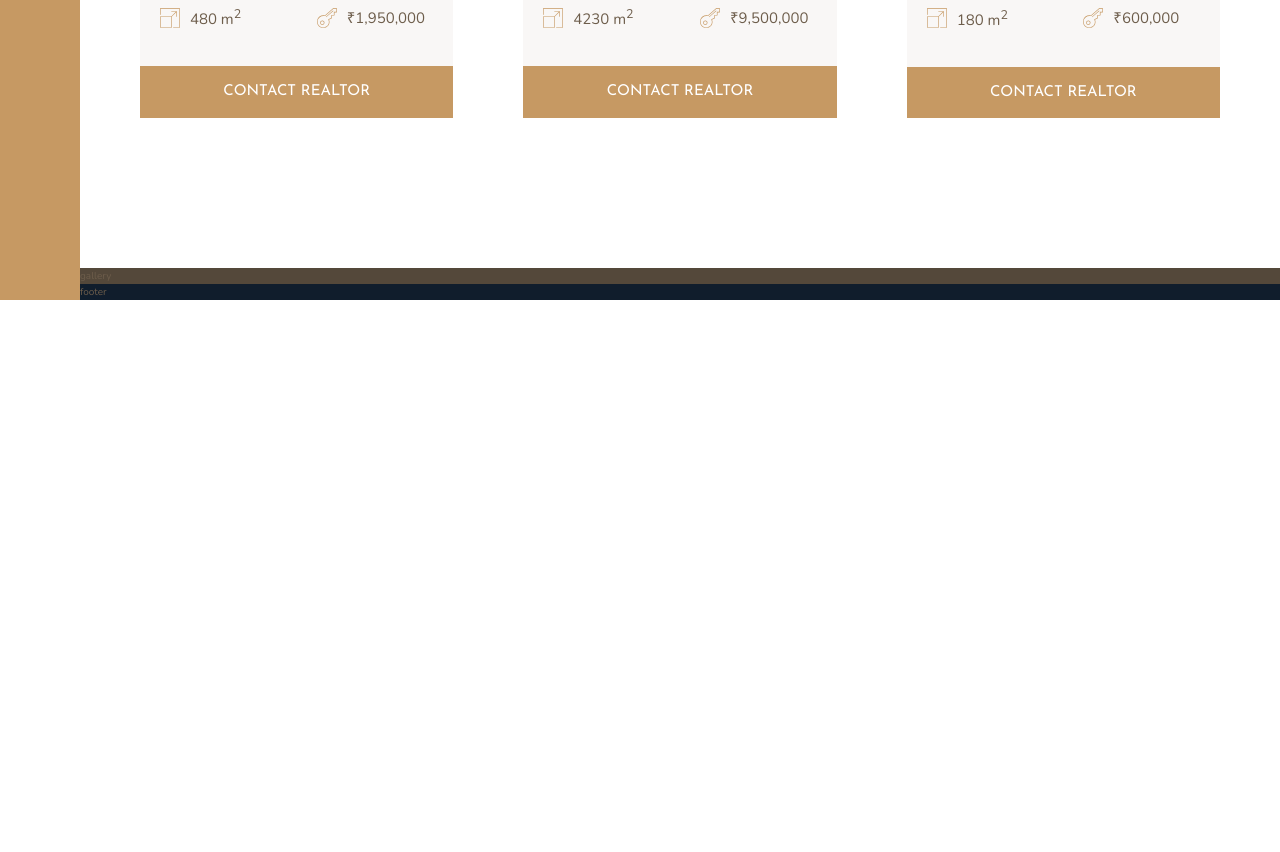
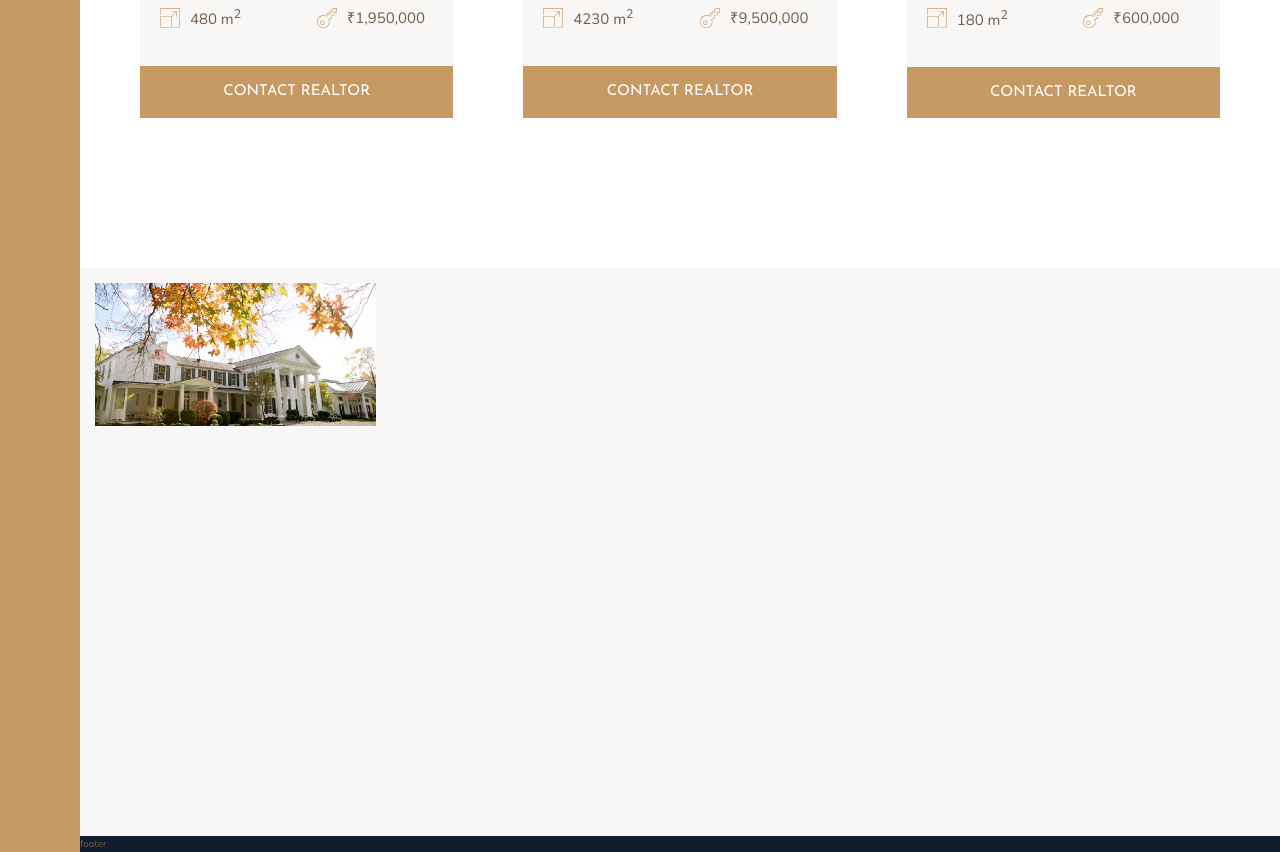
Before and after one commit to P666R/Realtor-Nexter, a website: page index.html in a window 1280 px wide. Shown: the part 2776-3628 px from the top of the page. Before the commit the page ends 3076 px from the top, so only its background shows below. Drawn offline with nearby package versions, Linux system fonts and the light colour scheme.

Commit message:
gallery section-1

```diff
--- a/index.html
+++ b/index.html
@@ -359,7 +359,11 @@
       </div>
     </section>
 
-    <section class="gallery">gallery</section>
+    <section class="gallery">
+      <figure class="gallery__item gallery__item--1">
+        <img src="img/gal-1.jpeg" alt="gallery image 1" class="gallery__img" />
+      </figure>
+    </section>
 
     <footer class="footer">footer</footer>
   </body>
--- a/sass/_gallery.scss
+++ b/sass/_gallery.scss
@@ -1,6 +1,26 @@
 @use './base' as variables;
 
 .gallery {
-  background-color: variables.$color-grey-dark-1;
+  background-color: variables.$color-grey-light-1;
   grid-column: full-start/full-end;
+
+  display: grid;
+  grid-template-columns: repeat(8, 1fr);
+  grid-template-rows: repeat(7, 5vw);
+  gap: 1.5rem;
+  padding: 1.5rem;
+
+  &__item {
+    &--1 {
+      grid-row: 1 / span 2;
+      grid-column: 1 / span 2;
+    }
+  }
+
+  &__img {
+    width: 100%;
+    height: 100%;
+    object-fit: cover;
+    display: block;
+  }
 }
```
Also changed, not shown: css/style.css, 1 other file.
